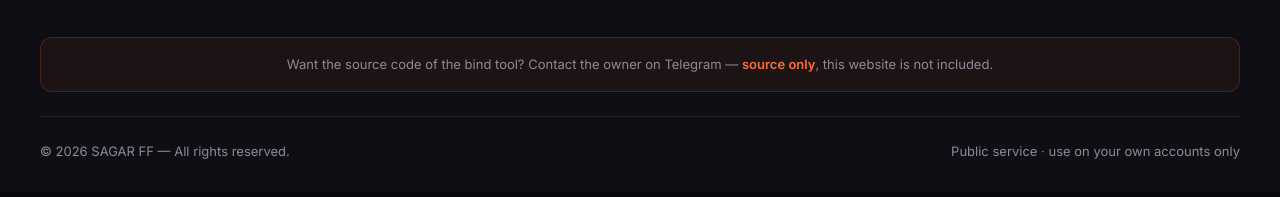
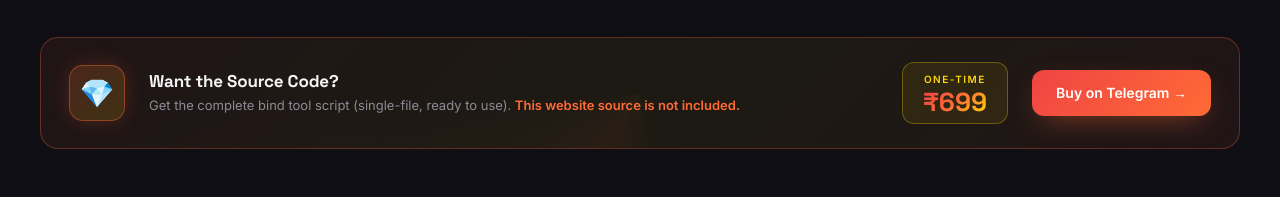
Before and after one commit to sagarkumar97739-hue/ff-bind-tools, a website: page public/index.html in a window 1280 px wide. Shown: the part 5428-5625 px from the top of the page. Drawn offline with Linux system fonts and the light colour scheme.

Commit message:
Add files via upload

```diff
--- a/public/index.html
+++ b/public/index.html
@@ -213,11 +213,16 @@
     </div>
   </div>
   <div class="footer-src">
-    Want the source code of the bind tool? Contact the owner on Telegram — <strong>source only</strong>, this website is not included.
-  </div>
-  <div class="footer-bottom">
-    <span>© <span id="year"></span> SAGAR FF — All rights reserved.</span>
-    <span>Public service · use on your own accounts only</span>
+    <div class="src-icon">💎</div>
+    <div class="src-text">
+      <h4>Want the Source Code?</h4>
+      <p>Get the complete bind tool script (single-file, ready to use). <strong>This website source is not included.</strong></p>
+    </div>
+    <div class="src-price">
+      <span class="price-label">One-time</span>
+      <span class="price-amount">₹699</span>
+    </div>
+    <a href="https://t.me/RealSagarFF" target="_blank" rel="noopener" class="btn-primary src-cta">Buy on Telegram →</a>
   </div>
 </footer>
 
--- a/public/style.css
+++ b/public/style.css
@@ -244,14 +244,108 @@ footer { background: var(--bg-2); border-top: 1px solid var(--border); padding:
 .footer-col h4 { font-size: 12px; text-transform: uppercase; letter-spacing: 0.1em; color: var(--muted); margin-bottom: 16px; font-weight: 600; }
 .footer-col a { display: block; color: var(--text); font-size: 14px; margin-bottom: 10px; transition: color 0.2s; }
 .footer-col a:hover { color: var(--fire); }
+
+/* ═══════════ SOURCE CODE BANNER ═══════════ */
 .footer-src {
-  max-width: var(--container); margin: 0 auto 24px;
-  padding: 16px 24px; text-align: center;
-  background: rgba(255, 107, 53, 0.06);
-  border: 1px solid rgba(255, 107, 53, 0.2);
-  border-radius: 12px; font-size: 13px; color: var(--muted);
+  max-width: var(--container); margin: 0 auto 32px;
+  padding: 24px 28px;
+  background: linear-gradient(135deg, rgba(255, 107, 53, 0.08), rgba(255, 214, 10, 0.06), rgba(255, 107, 53, 0.08));
+  border: 1px solid rgba(255, 107, 53, 0.3);
+  border-radius: 18px;
+  display: flex;
+  align-items: center;
+  gap: 24px;
+  flex-wrap: wrap;
+  position: relative;
+  overflow: hidden;
 }
-.footer-src strong { color: var(--fire); }
+.footer-src::before {
+  content: '';
+  position: absolute;
+  top: -50%; left: -50%;
+  width: 200%; height: 200%;
+  background: conic-gradient(from 0deg, transparent, rgba(255, 107, 53, 0.06), transparent 30%);
+  animation: srcRotate 15s linear infinite;
+  pointer-events: none;
+}
+@keyframes srcRotate { to { transform: rotate(360deg); } }
+.footer-src > * { position: relative; z-index: 1; }
+
+.src-icon {
+  width: 56px; height: 56px;
+  display: flex; align-items: center; justify-content: center;
+  background: linear-gradient(135deg, rgba(255, 107, 53, 0.2), rgba(255, 214, 10, 0.15));
+  border: 1px solid rgba(255, 107, 53, 0.4);
+  border-radius: 14px;
+  font-size: 28px;
+  flex-shrink: 0;
+  box-shadow: 0 0 20px rgba(255, 107, 53, 0.2);
+}
+
+.src-text { flex: 1; min-width: 240px; }
+.src-text h4 {
+  font-family: 'Space Grotesk', sans-serif;
+  font-size: 17px;
+  font-weight: 700;
+  color: var(--text);
+  margin-bottom: 4px;
+  letter-spacing: -0.01em;
+}
+.src-text p {
+  font-size: 13px;
+  color: var(--muted);
+  line-height: 1.5;
+}
+.src-text strong { color: var(--fire); font-weight: 600; }
+
+.src-price {
+  display: flex;
+  flex-direction: column;
+  align-items: center;
+  padding: 8px 20px;
+  background: rgba(255, 214, 10, 0.08);
+  border: 1px solid rgba(255, 214, 10, 0.3);
+  border-radius: 12px;
+  flex-shrink: 0;
+}
+.price-label {
+  font-size: 10px;
+  text-transform: uppercase;
+  letter-spacing: 0.15em;
+  color: var(--gold);
+  font-weight: 600;
+  margin-bottom: 2px;
+}
+.price-amount {
+  font-family: 'Space Grotesk', sans-serif;
+  font-size: 26px;
+  font-weight: 700;
+  background: var(--gradient);
+  -webkit-background-clip: text;
+  background-clip: text;
+  -webkit-text-fill-color: transparent;
+  line-height: 1;
+}
+
+.src-cta {
+  flex-shrink: 0;
+  padding: 12px 24px !important;
+  font-size: 14px !important;
+}
+
+@media (max-width: 768px) {
+  .footer-src { padding: 20px; gap: 16px; }
+  .src-text { min-width: 180px; }
+  .src-text h4 { font-size: 15px; }
+  .src-text p { font-size: 12px; }
+  .src-icon { width: 48px; height: 48px; font-size: 24px; }
+  .price-amount { font-size: 22px; }
+  .src-cta { width: 100%; justify-content: center; }
+}
+@media (max-width: 480px) {
+  .src-price { padding: 6px 16px; }
+  .src-text h4 { font-size: 14px; }
+}
 .footer-bottom {
   max-width: var(--container); margin: 0 auto;
   padding-top: 24px; border-top: 1px solid var(--border);
```
